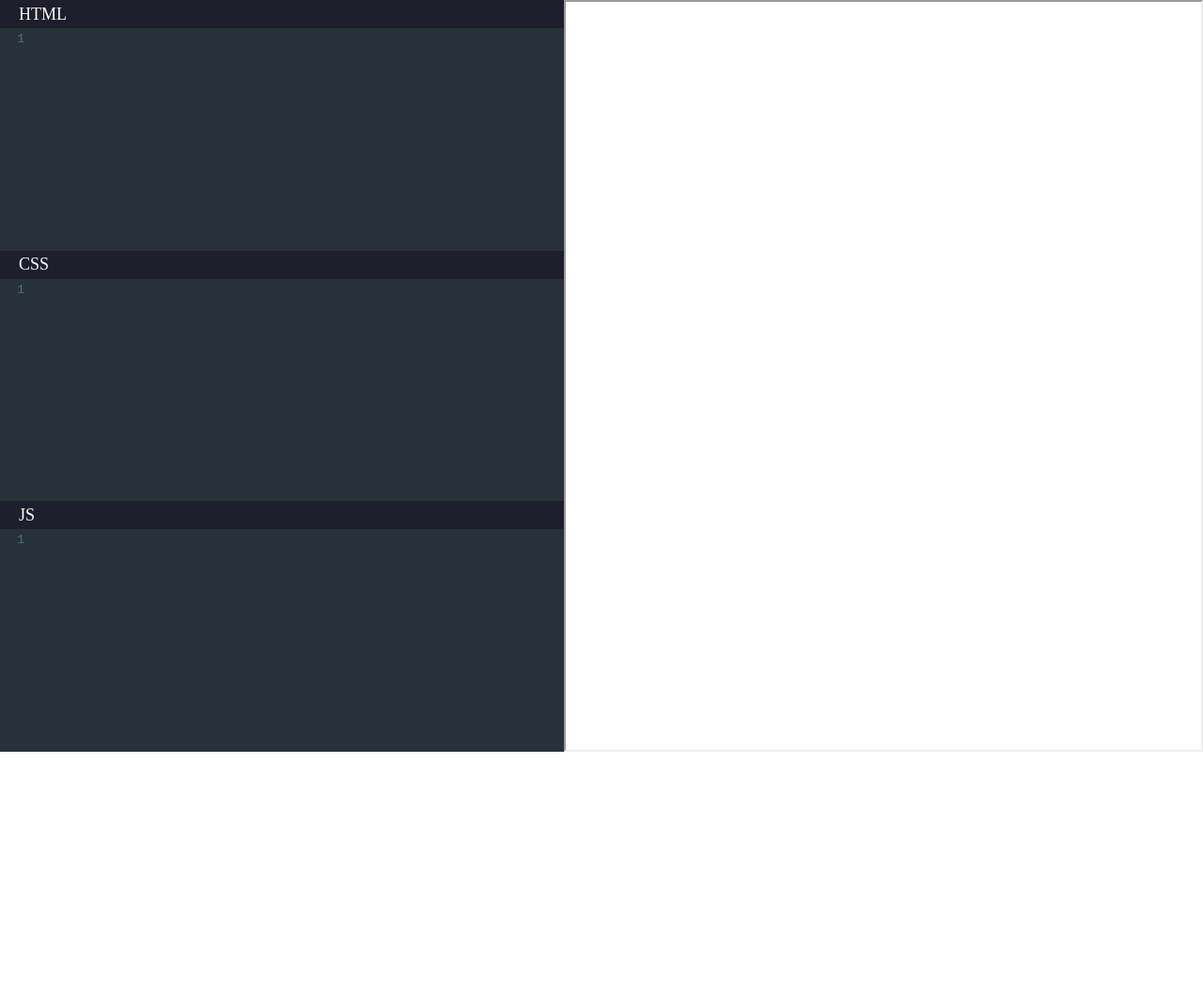
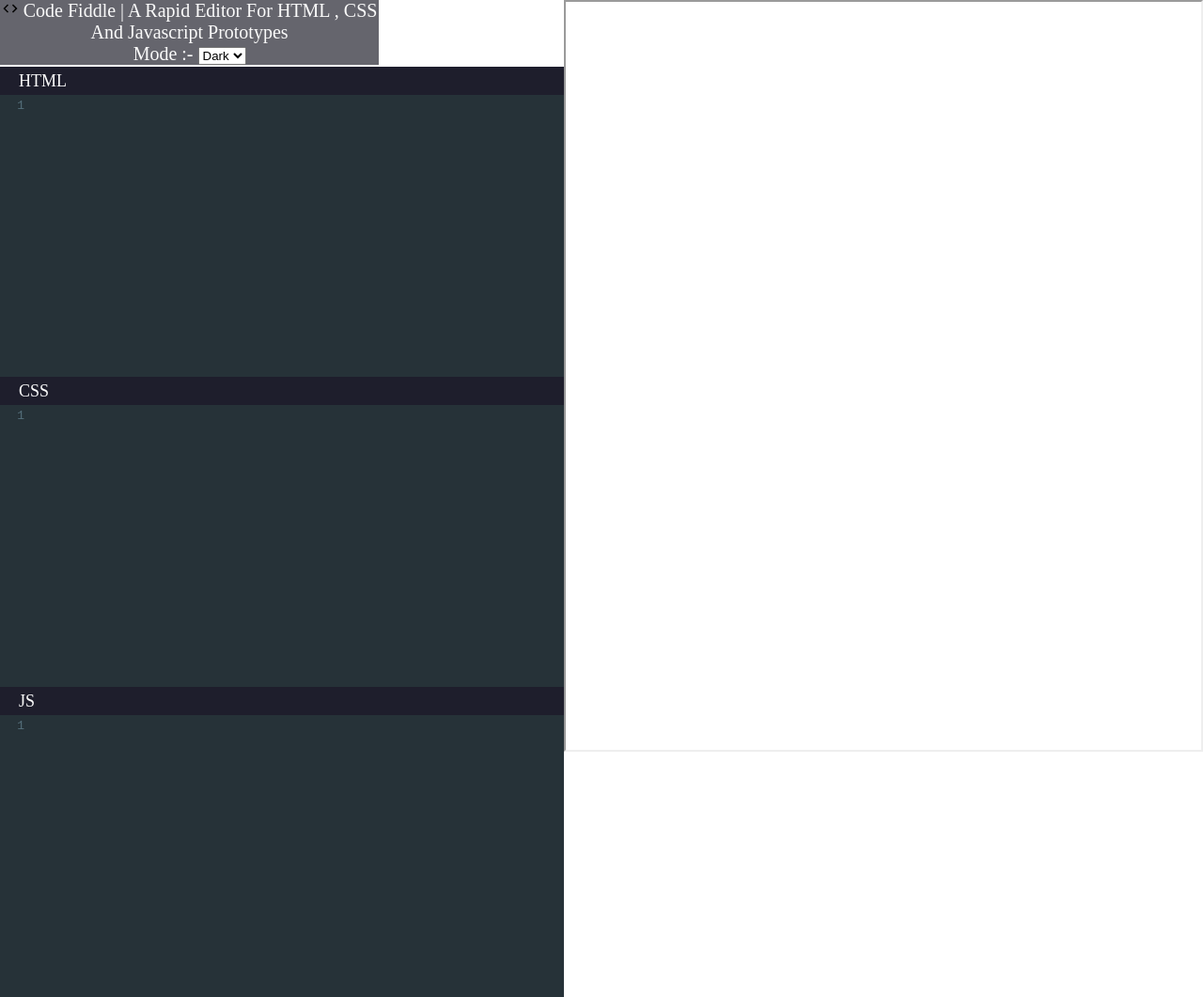
Before and after one commit to KUSHAD/Code-Fiddle---A-Rapid-Editor-For-Quick-HTML---CSS-And-Javascript-Prototypes, a React app: page / in a window 1280 px wide. Shown: the whole page at 94% size. Before the commit the page ends 800 px from the top, so only its background shows below. Built offline with nearby package versions, Linux system fonts and the light colour scheme.

Commit message:
added dark and light theme

```diff
--- a/public/index.html
+++ b/public/index.html
@@ -4,9 +4,8 @@
     <head>
         <meta charset="utf-8" />
         <title>
-            Code Fiddle | A Rapid Editor For Quick HTML , CSS And Javascript Prototypes
+            Code Fiddle | A Rapid Editor For HTML , CSS And Javascript Prototypes
         </title>
-        <link rel="icon" href="./assets/favicon.ico" type="x-icon" />
         <base href="/" />
         <meta name="color-scheme" content="light dark" />
         <meta name="viewport"
--- a/src/app/App.css
+++ b/src/app/App.css
@@ -10,8 +10,17 @@
     padding: 0;
 }
 
+.header{
+    display: block;
+    width: 31.5%;
+    background-color: #65656d;
+    color: #fafafa;
+    text-align: center;
+	font-size: 20px;
+}
+
 .playground {
-    position: fixed;
+    position: relative;
     top: 0;
     bottom: 0;
     left: 0;
--- a/src/app/Apps.js
+++ b/src/app/Apps.js
@@ -16,6 +16,7 @@
             html: '',
             css: '',
             js: '',
+            theme:'material'
         };
     }
 
@@ -60,15 +61,30 @@
     render() {
         const { html, js, css } = this.state;
         const codeMirrorOptions = {
-            theme: 'material',
+            theme: this.state.theme,
             lineNumbers: true,
             scrollbarStyle: null,
-            lineWrapping: true,
+            tabSize: 4,
+            indentWithTabs:true,
+            indentUnit:4,
         };
 
         return (
             <div className="App">
-
+                <header className="header">
+                    < img src = {
+                        require('./favicon.ico')
+                    }
+                    alt="Icon"/> Code Fiddle | A Rapid Editor For HTML , CSS And Javascript Prototypes
+                    <br />
+                    Mode :- <select value={this.state.theme} onChange={(e)=>this.setState({
+                        theme:e.target.value
+                    })}>
+                    <option value="material">Dark</option>
+                    <option value="default">Light</option>
+                    </select>
+                </header>
+                <hr color="white" />
                 <section className="playground">
                     <div className="code-editor html-code">
                         <div className="editor-header">HTML</div>
```
Also changed, not shown: src/app/favicon.ico (added).
